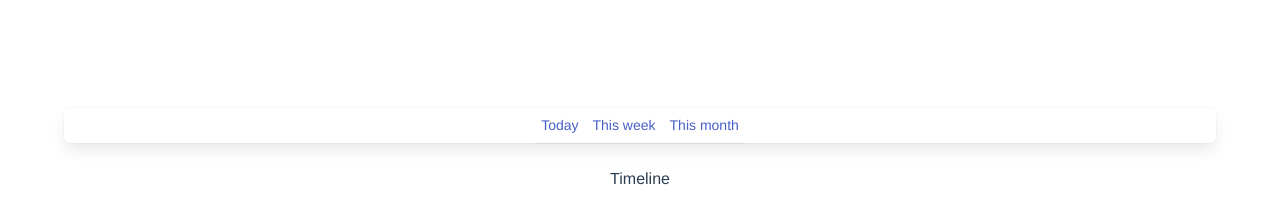
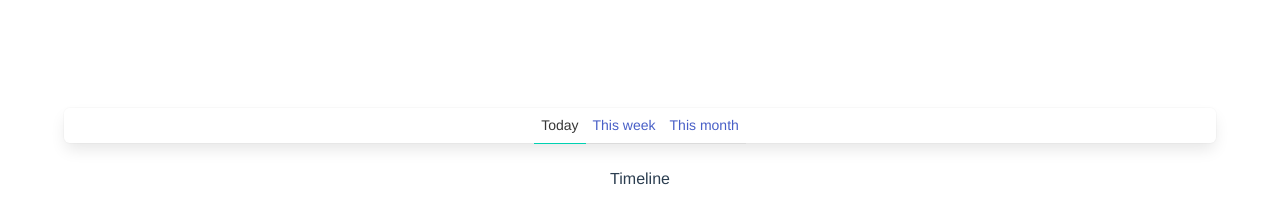
Before and after one commit to Mark-Pavlenko/vue3-posts-composition-api, a Vue app: page / in a window 1280 px wide. Shown: the top 198 px of the page. Built offline with nearby package versions, Linux system fonts and the light colour scheme.

Commit message:
feat: added reactivity to the active checkouting links

```diff
--- a/src/App.vue
+++ b/src/App.vue
@@ -1,7 +1,7 @@
 <template>
   <section class="section">
     <div class="container">
-      <TimeLine />
+      <TimeLine :msg="this.msg"/>
     </div>
   </section>
 
@@ -13,6 +13,11 @@ import TimeLine from './components/Timeline.vue'
 
 export default defineComponent({
   name: 'App',
+  data () {
+    return {
+      msg: 'Welcome to Your Vue.js + TypeScript App'
+    }
+  },
   components: {
     TimeLine
   }
--- a/src/components/Timeline.vue
+++ b/src/components/Timeline.vue
@@ -1,22 +1,43 @@
 <template>
   <nav class="is-primary panel">
     <span class="panel-tabs">
-      <a>Today</a>
-      <a>This week</a>
-      <a>This month</a>
+      <a v-for="(period, index) in periods"
+         :key="index"
+         :class="{'is-active' : period === currentPeriod }"
+         @click="setPeriod(period)"> {{period}}
+      </a>
     </span>
+<!--    {{currentPeriod}}-->
   </nav>
     <h1>Timeline</h1>
 </template>
 
 <script lang="ts">
-import { defineComponent } from 'vue'
+import { defineComponent, ref } from 'vue'
+
+type Period = 'Today' | 'This week' | 'This month';
 
 export default defineComponent({
   name: 'TimeLine',
+  props: {
+    msg: String
+  },
+  setup (props) {
+    const periods = ['Today', 'This week', 'This month']
+    console.log('props object', props)
 
-  setup () {
-    console.log('component is setup')
+    const currentPeriod = ref<Period>('Today')
+
+    const setPeriod = (period: Period) => {
+      currentPeriod.value = period
+      console.log('setPeriod', currentPeriod.value)
+    }
+
+    return {
+      periods,
+      setPeriod,
+      currentPeriod
+    }
   }
 })
 </script>
```
